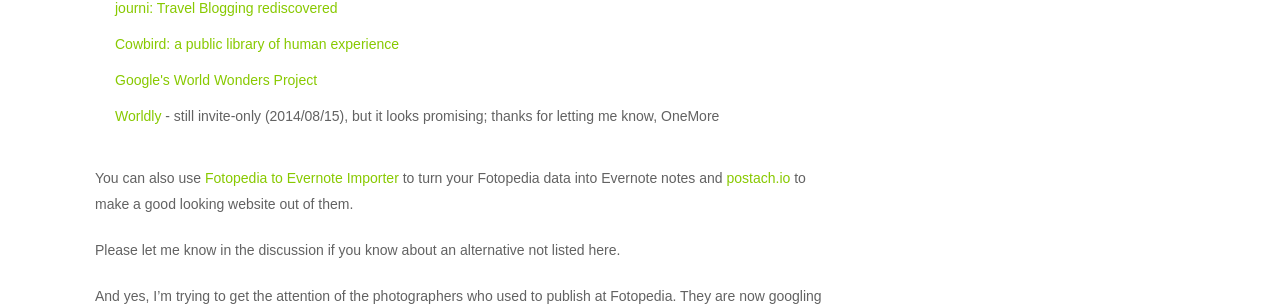
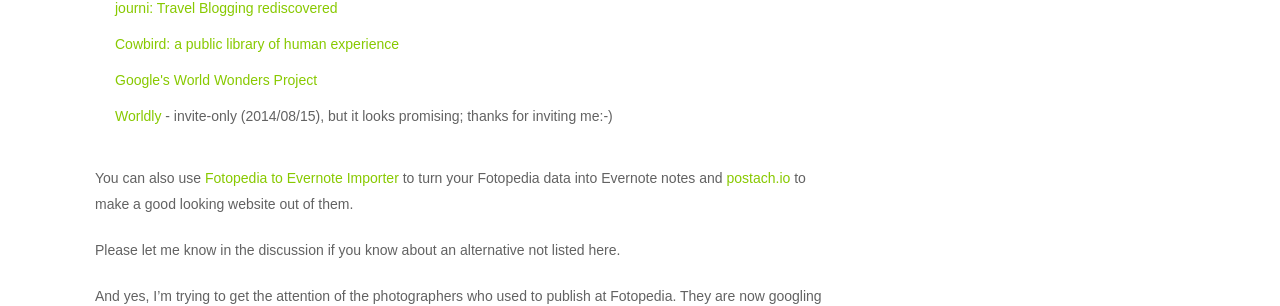
Before and after one commit to crawlingout/unexplored, a Jekyll site: the page built from _posts/2014-08-04-fotopedia-alternative.markdown, in a window 1280 px wide. Shown: the part 392-698 px from the top of the page. Built offline with Jekyll 4.4.1, drawn with Linux system fonts in a browser that asks for light colours; Markdown is read by kramdown in place of the engine named in the settings; comment, search, counter and statistics services are not loaded.

Commit message:
Fotopedia article updated

```diff
--- a/_posts/2014-08-04-fotopedia-alternative.markdown
+++ b/_posts/2014-08-04-fotopedia-alternative.markdown
@@ -36,7 +36,7 @@
     </p>
 
     <p style="margin-bottom: 10px;">
-        <a href="https://www.worldly.com">Worldly</a> - still invite-only (2014/08/15), but it looks promising; thanks for letting me know, OneMore
+        <a href="https://www.worldly.com">Worldly</a> - invite-only (2014/08/15), but it looks promising; thanks for inviting me:-)
     </p>
 </div>
 
```
